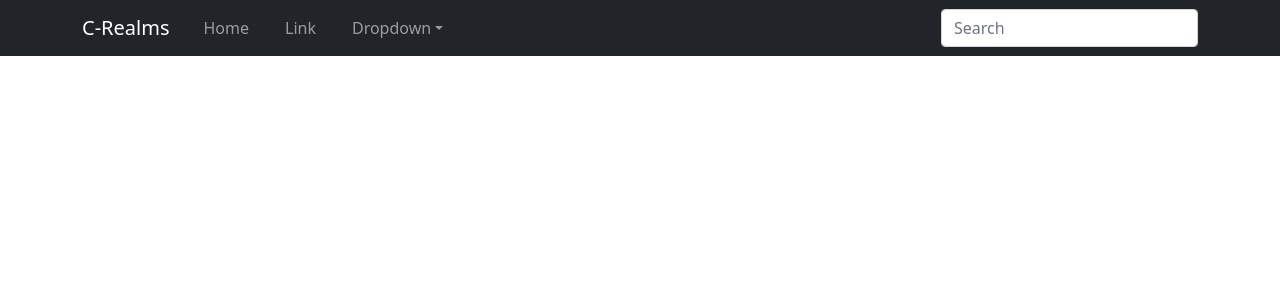
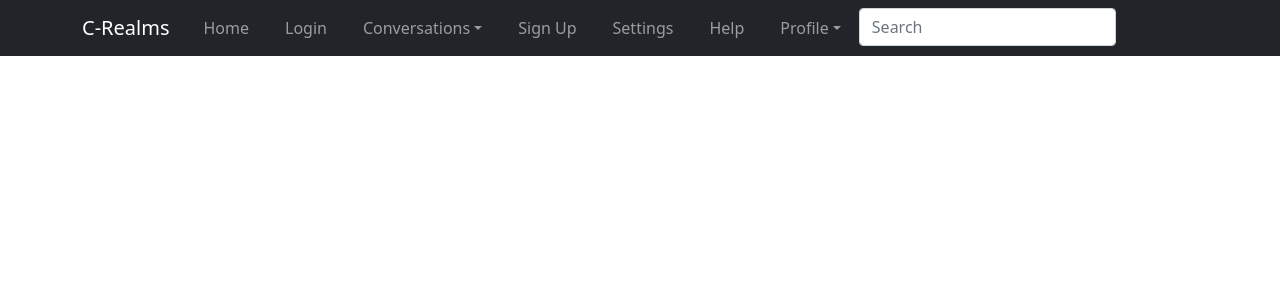
Before and after one commit to rishitv26/Cland_2.0, a Django app: template templates/layout.html in a window 1280 px wide. Shown: the top 300 px of the page. Run offline with Django 3.2, Linux system fonts and the light colour scheme; the template is opened without the code that fills it, so the values that code supplies are empty.

Commit message:
made nav bar good

```diff
--- /dev/null
+++ b/templates/home.html
@@ -0,0 +1,4 @@
+{%extends "layout.html"%}
+{%block content%}
+<h1>hi</h1>
+{%endblock%}
--- a/templates/layout.html
+++ b/templates/layout.html
@@ -27,20 +27,37 @@
                 <a class="nav-link" aria-current="page" href="http://127.0.0.1:8000/">Home</a>
               </li>
               <li class="nav-item" style="padding-left: 10px; padding-right: 10px;">
-                <a class="nav-link" href="#">Link</a>
+                <a class="nav-link" href="#">Login</a>
               </li>
               <li class="nav-item dropdown" style="padding-left: 10px; padding-right: 10px;">
-                <a class="nav-link dropdown-toggle" href="#" id="dropdown07XL" data-bs-toggle="dropdown" aria-expanded="false">Dropdown</a>
+                <a class="nav-link dropdown-toggle" href="#" id="dropdown07XL" data-bs-toggle="dropdown" aria-expanded="false">Conversations</a>
                 <ul class="dropdown-menu" aria-labelledby="dropdown07XL">
-                  <li><a class="dropdown-item" href="#">Action</a></li>
-                  <li><a class="dropdown-item" href="#">Another action</a></li>
-                  <li><a class="dropdown-item" href="#">Something else here</a></li>
+                  <li><a class="dropdown-item" href="#">Chats</a></li>
+                  <li><a class="dropdown-item" href="#">Hangouts</a></li>
+                  <li><a class="dropdown-item" href="#">Calls</a></li>
                 </ul>
-              </li>
-            </ul>
+                <li class="nav-item" style="padding-left: 10px; padding-right: 10px;">
+                  <a class="nav-link" href="#">Sign Up</a>
+                </li>
+                <li class="nav-item" style="padding-left: 10px; padding-right: 10px;">
+                  <a class="nav-link" href="#">Settings</a>
+                </li>
+                <li class="nav-item" style="padding-left: 10px; padding-right: 10px;">
+                  <a class="nav-link" href="#">Help</a>
+                  <li>
+                    <li class="nav-item dropdown" style="padding-left: 10px; padding-right: 10px;">
+                <a class="nav-link dropdown-toggle" href="#" id="dropdown07XL" data-bs-toggle="dropdown" aria-expanded="false">Profile</a>
+                <ul class="dropdown-menu" aria-labelledby="dropdown07XL">
+                  <li><a class="dropdown-item" href="#">My Profile </a></li>
+                  <li><a class="dropdown-item" href="#">Profile Settings</a></li>
+                  <li><a class="dropdown-item" href="#">Profile History</a></li>
+                </ul>
+                  </li>
             <form>
               <input class="form-control" type="text" placeholder="Search" aria-label="Search">
             </form>
+
+
           </div>
         </div>
       </nav>
```
